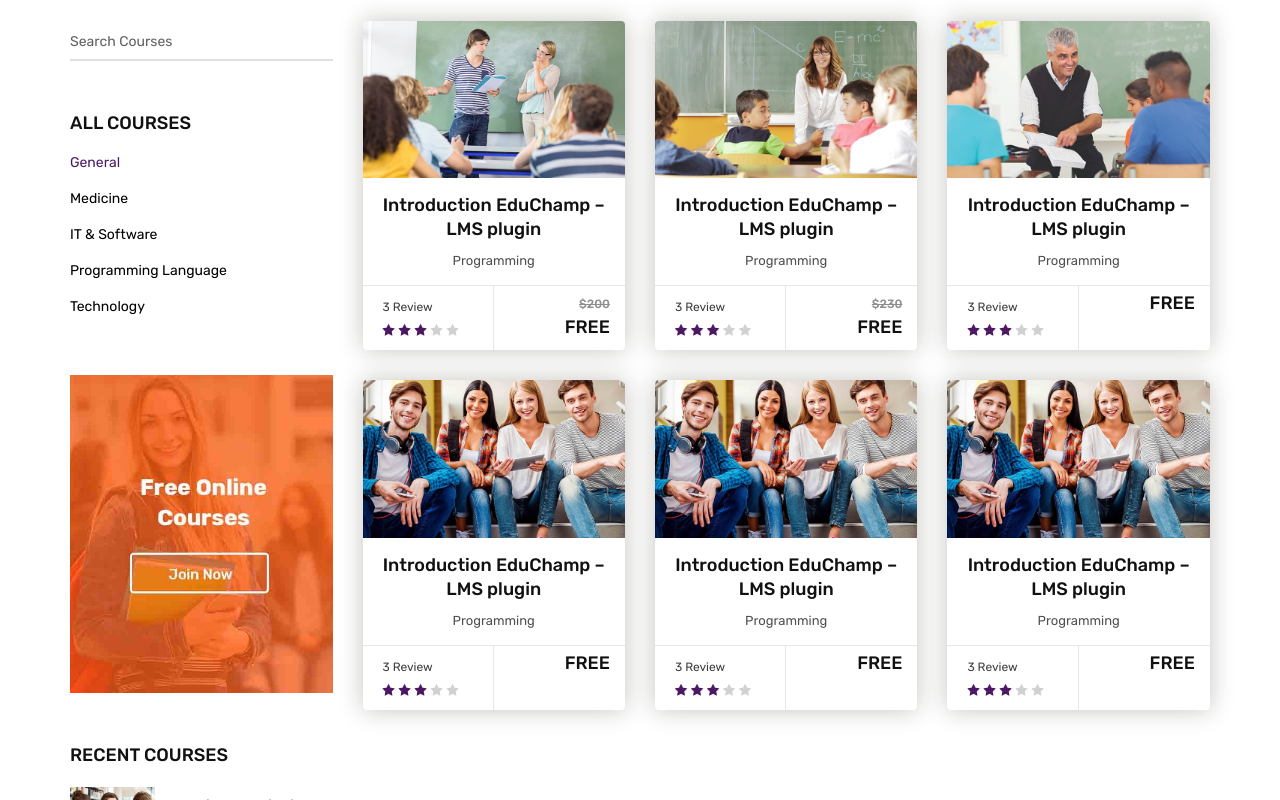
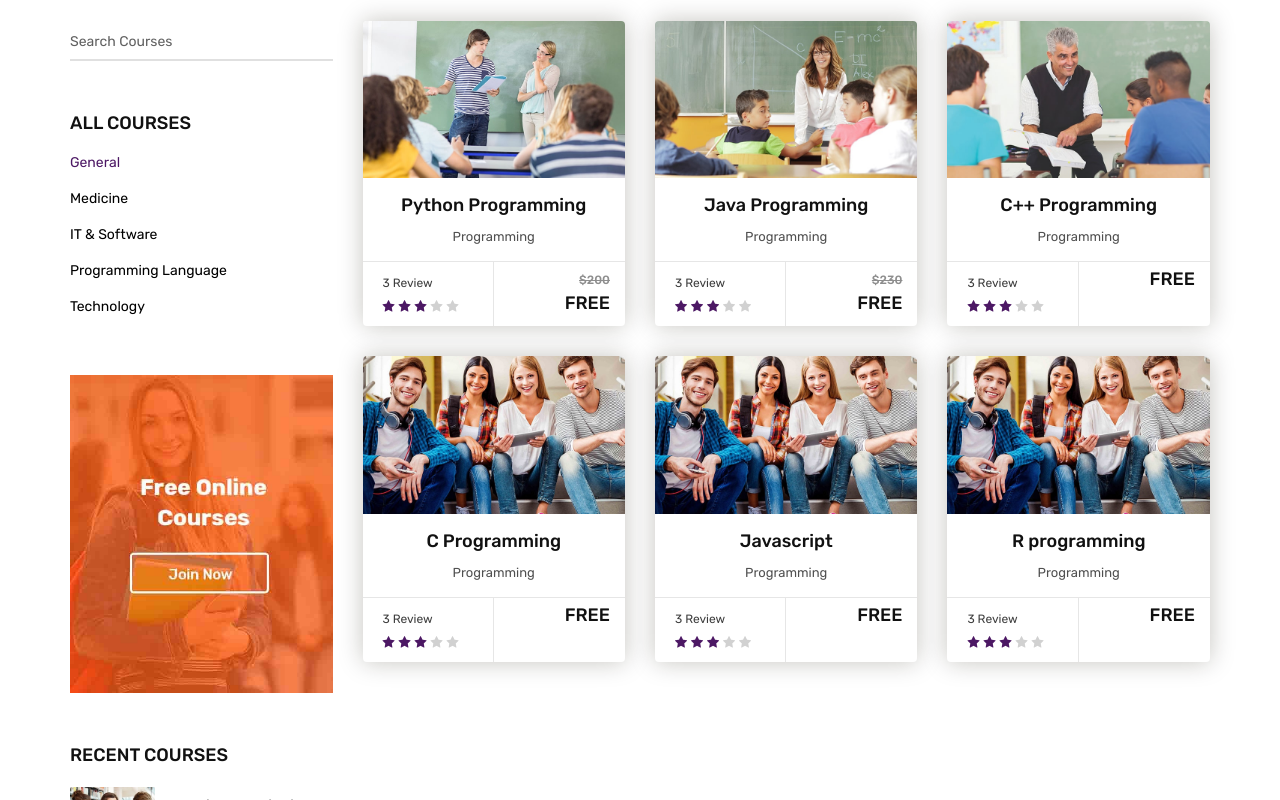
Before and after one commit to Yaswi/Virtusa_Engineering_Equity_Team_11, a plain HTML site: page programming.html in a window 1280 px wide. Shown: the part 540-1340 px from the top of the page. Drawn offline with Linux system fonts and the light colour scheme.

Commit message:
updated file

```diff
--- a/programming.html
+++ b/programming.html
@@ -315,7 +315,7 @@
 											<a href="#" class="btn">Read More</a>
 										</div>
 										<div class="info-bx text-center">
-											<h5><a href="#">Introduction EduChamp – LMS plugin</a></h5>
+											<h5><a href="https://www.youtube.com/watch?v=kqtD5dpn9C8">Python Programming</a></h5>
 											<span>Programming</span>
 										</div>
 										<div class="cours-more-info">
@@ -343,7 +343,7 @@
 											<a href="#" class="btn">Read More</a>
 										</div>
 										<div class="info-bx text-center">
-											<h5><a href="#">Introduction EduChamp – LMS plugin</a></h5>
+											<h5><a href="https://www.youtube.com/watch?v=eIrMbAQSU34">Java Programming</a></h5>
 											<span>Programming</span>
 										</div>
 										<div class="cours-more-info">
@@ -371,7 +371,7 @@
 											<a href="#" class="btn">Read More</a>
 										</div>
 										<div class="info-bx text-center">
-											<h5><a href="#">Introduction EduChamp – LMS plugin</a></h5>
+											<h5><a href="https://www.youtube.com/watch?v=ZzaPdXTrSb8">C++ Programming</a></h5>
 											<span>Programming</span>
 										</div>
 										<div class="cours-more-info">
@@ -399,7 +399,7 @@
 											<a href="#" class="btn">Read More</a>
 										</div>
 										<div class="info-bx text-center">
-											<h5><a href="#">Introduction EduChamp – LMS plugin</a></h5>
+											<h5><a href="https://www.youtube.com/watch?v=KJgsSFOSQv0">C Programming</a></h5>
 											<span>Programming</span>
 										</div>
 										<div class="cours-more-info">
@@ -426,7 +426,7 @@
 											<a href="#" class="btn">Read More</a>
 										</div>
 										<div class="info-bx text-center">
-											<h5><a href="#">Introduction EduChamp – LMS plugin</a></h5>
+											<h5><a href="https://www.youtube.com/watch?v=W6NZfCO5SIk">Javascript</a></h5>
 											<span>Programming</span>
 										</div>
 										<div class="cours-more-info">
@@ -455,7 +455,7 @@
 											<a href="#" class="btn">Read More</a>
 										</div>
 										<div class="info-bx text-center">
-											<h5><a href="#">Introduction EduChamp – LMS plugin</a></h5>
+											<h5><a href="https://www.youtube.com/watch?v=_V8eKsto3Ug">R programming</a></h5>
 											<span>Programming</span>
 										</div>
 										<div class="cours-more-info">
```
